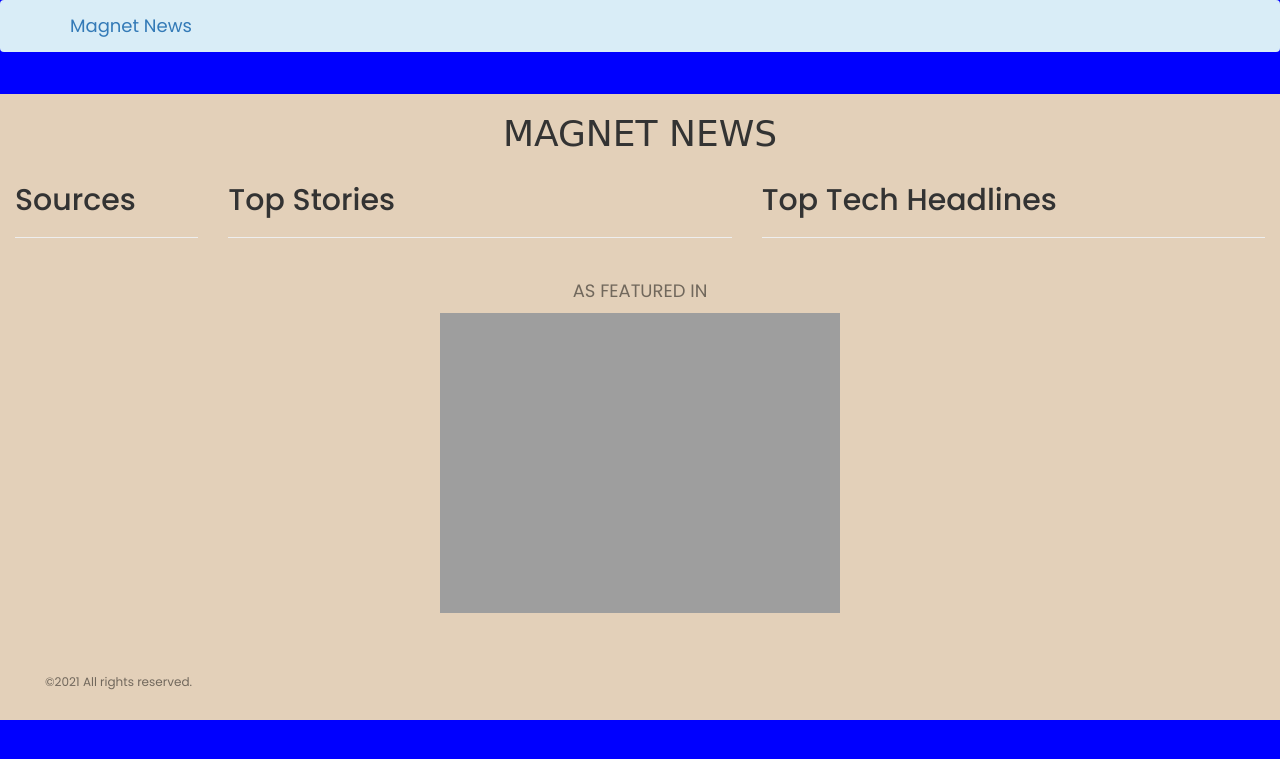
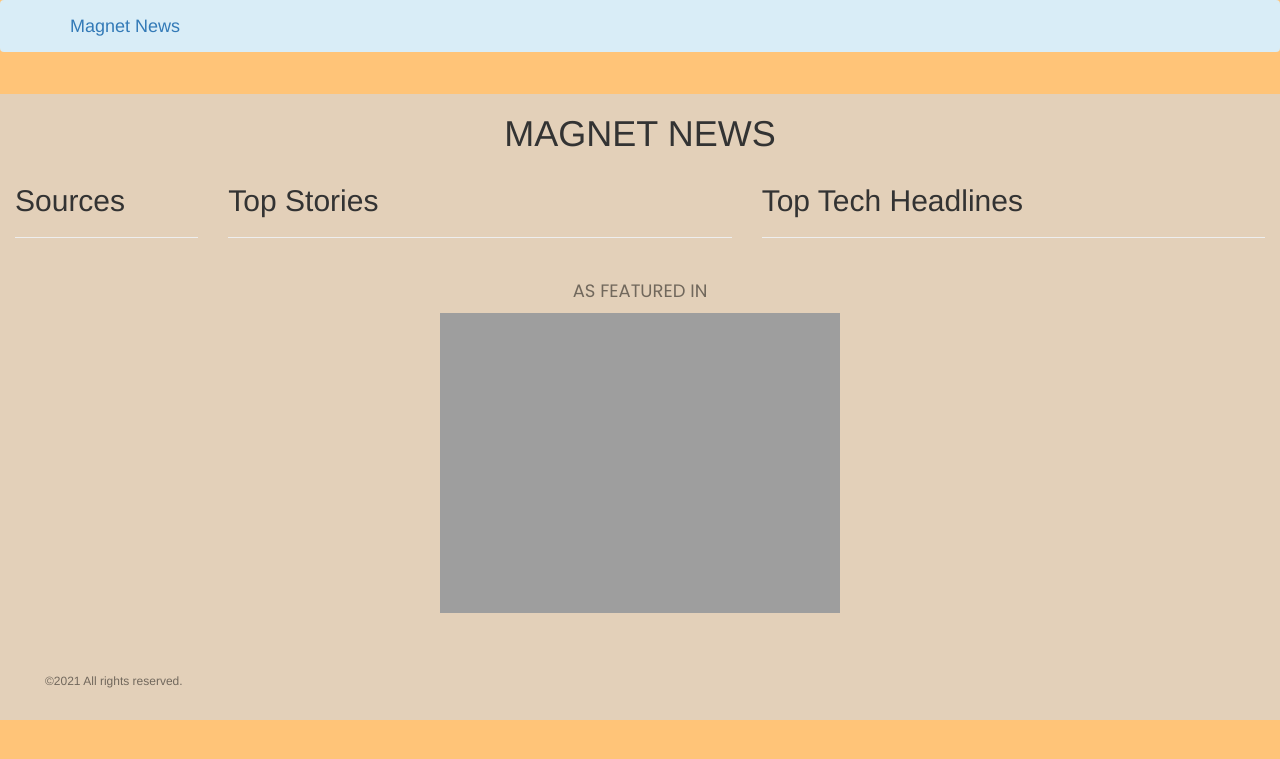
Before and after one commit to chegrofelix/Magnet-news, a Flask app: template app/templates/index.html in a window 1280 px wide. Shown: the top 759 px of the page. Run offline with Flask 2, Linux system fonts and the light colour scheme; the template is opened without the code that fills it, so the values that code supplies are empty; some libraries are stand-ins or nearby versions.

Commit message:
modified 4 files

```diff
--- a/app/static/css/main.css
+++ b/app/static/css/main.css
@@ -9,8 +9,8 @@
 }
 
 body{
-    background-color: blue;
-    font-family: "Poppins", Gotham Rounded, sans-serif !important;
+    background-color: #ffc478;
+
 }
 
 .content {
--- a/app/templates/footer.html
+++ b/app/templates/footer.html
@@ -14,9 +14,9 @@
 
 <style>
 
-    /* Footer */
+
 @media only screen and (max-width: 768px) {
-    /* For mobile phones: */
+
     .footer_main {
         padding: 0px 0px 50px 0px;
     }
--- a/app/templates/index.html
+++ b/app/templates/index.html
@@ -13,14 +13,12 @@
 <head>
     <meta charset="UTF-8">
     <meta name="viewport" content="width=device-width, initial-scale=1.0">
-    <link rel="preconnect" href="https://fonts.gstatic.com">
-    <link href="https://fonts.googleapis.com/css2?family=Reggae+One&display=swap" rel="stylesheet">
     <title>{{ title }}</title>
 </head>
 <body>
     {% block content %}
     <div class="container-fluid mt-5 content">
-        <h1 style="font-family: 'Reggae One', cursive; text-align: center;">MAGNET NEWS</h1>
+        <h1 style="text-align: center;">MAGNET NEWS</h1>
         <div class="row">
             <div class="sidebar sticky-sidebar col-md-2">
                 <nav class="sidebar d-none d-md-block">
```
Also changed, not shown: app/templates/fourOwfour.html (+6 -6 lines).
